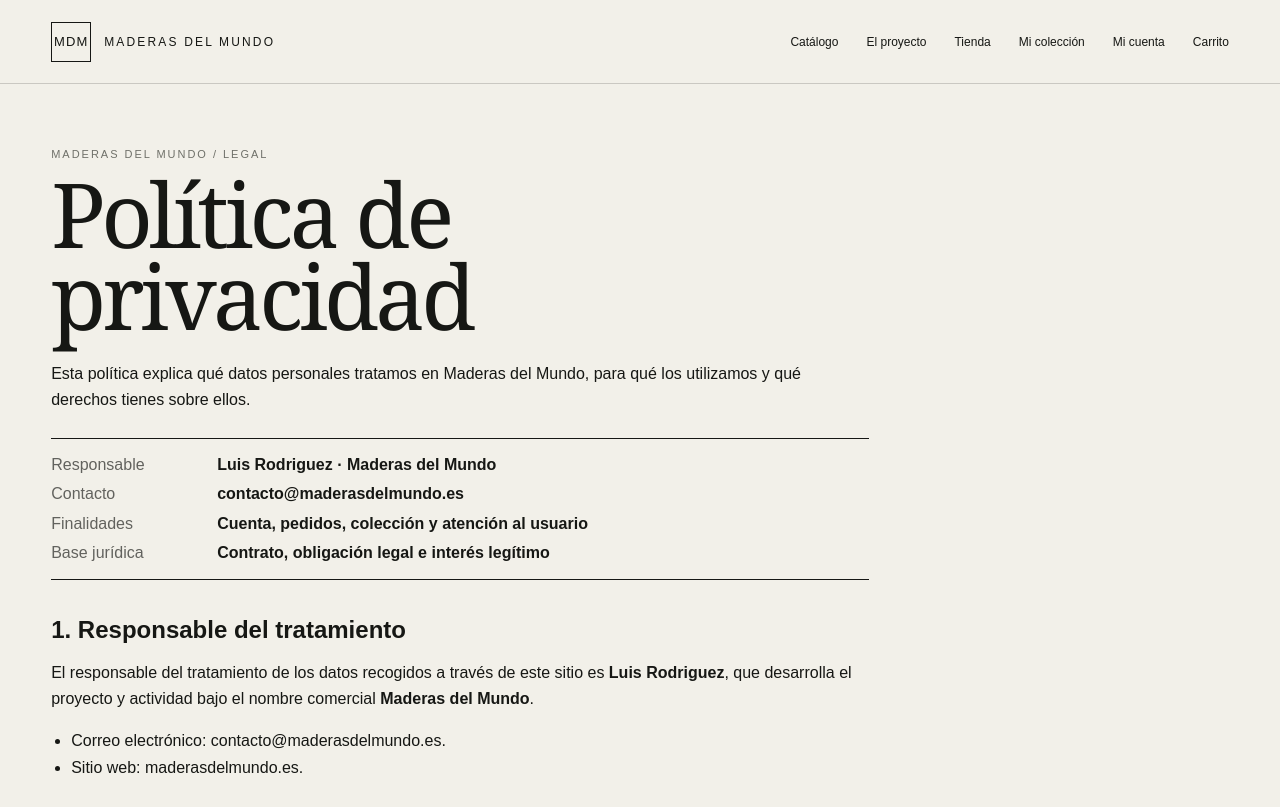
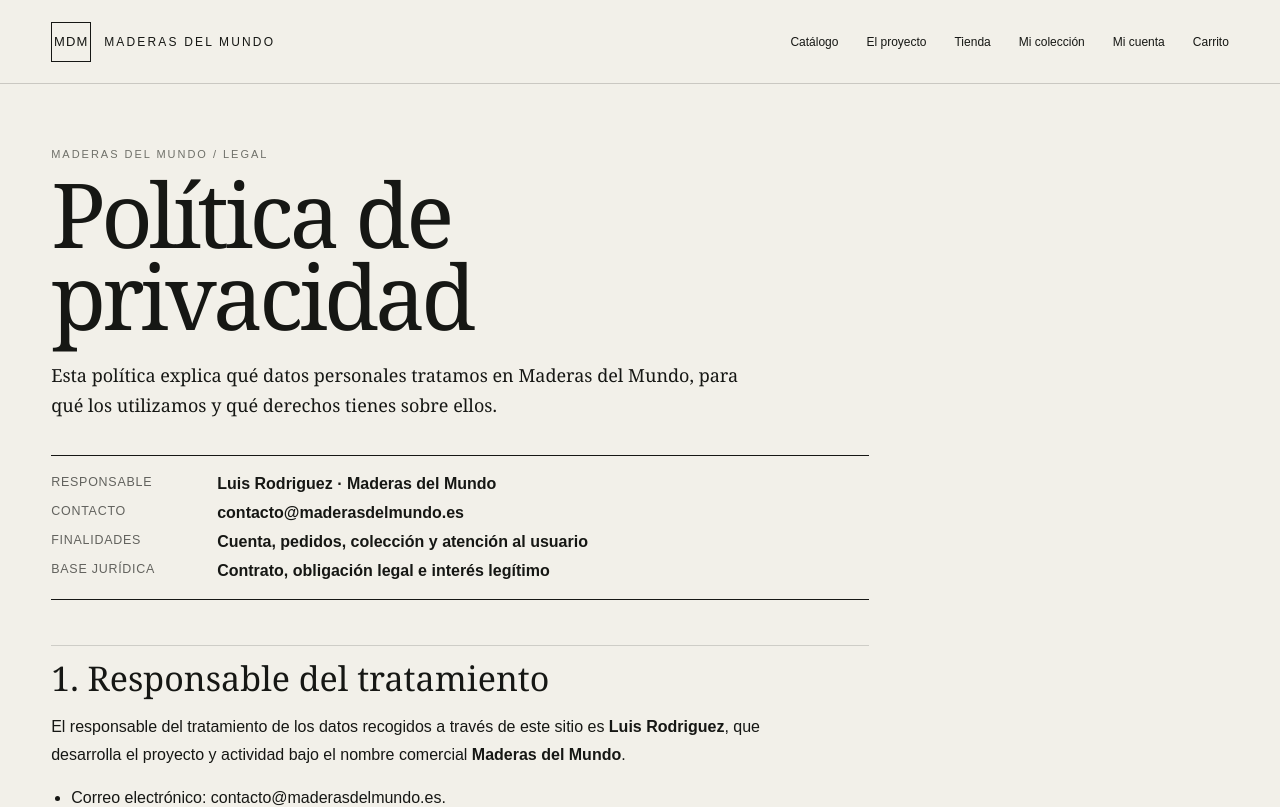
Before and after one commit to luisinko-lasko/maderas-del-mundo, a Next.js app: page /privacidad in a window 1280 px wide. Shown: the top 807 px of the page. Built offline with nearby package versions, Linux system fonts and the light colour scheme; no server answers.

Commit message:
Polish legal page typography

```diff
--- a/app/privacidad/privacidad.module.css
+++ b/app/privacidad/privacidad.module.css
@@ -3,30 +3,59 @@
 }
 
 .page h1 {
-  margin-bottom: 1.25rem;
+  margin: 12px 0 1.5rem;
+  font-family: Georgia, 'Times New Roman', serif;
+  font-size: clamp(52px, 7vw, 92px);
+  font-weight: 400;
+  line-height: .92;
+  letter-spacing: -.045em;
+}
+
+.page > p:first-of-type {
+  max-width: 720px;
+  margin-bottom: 2.2rem;
+  font-family: Georgia, 'Times New Roman', serif;
+  font-size: 18px;
+  line-height: 1.65;
 }
 
 .page h2 {
-  margin-top: 2.2rem;
-  margin-bottom: 0.65rem;
+  margin-top: 2.8rem;
+  margin-bottom: .75rem;
+  padding-top: .9rem;
+  border-top: 1px solid rgba(22, 23, 20, .16);
+  font-family: Georgia, 'Times New Roman', serif;
+  font-size: clamp(24px, 3vw, 34px);
+  font-weight: 400;
+  line-height: 1.1;
 }
 
 .page p,
 .page li {
-  line-height: 1.65;
+  line-height: 1.7;
+}
+
+.page p {
+  max-width: 760px;
 }
 
 .page ul {
+  max-width: 760px;
   padding-left: 1.25rem;
+}
+
+.page a {
+  color: inherit;
+  text-underline-offset: 3px;
 }
 
 .summary {
   display: grid;
-  gap: 0.7rem;
-  padding: 1.1rem 0;
+  gap: .7rem;
+  padding: 1.15rem 0;
   border-top: 1px solid currentColor;
   border-bottom: 1px solid currentColor;
-  margin: 1.5rem 0 2rem;
+  margin: 1.7rem 0 2.5rem;
 }
 
 .summary div {
@@ -36,19 +65,26 @@
 }
 
 .summary span {
-  opacity: 0.65;
+  opacity: .65;
+  font-size: .78rem;
+  text-transform: uppercase;
+  letter-spacing: .06em;
 }
 
 .pending {
   margin-top: 1rem;
-  padding: 0.85rem 1rem;
+  padding: .85rem 1rem;
   border: 1px solid currentColor;
-  font-size: 0.9rem;
+  font-size: .9rem;
 }
 
 @media (max-width: 650px) {
+  .page h1 {
+    font-size: clamp(44px, 15vw, 64px);
+  }
+
   .summary div {
     grid-template-columns: 1fr;
-    gap: 0.2rem;
+    gap: .2rem;
   }
 }
```
